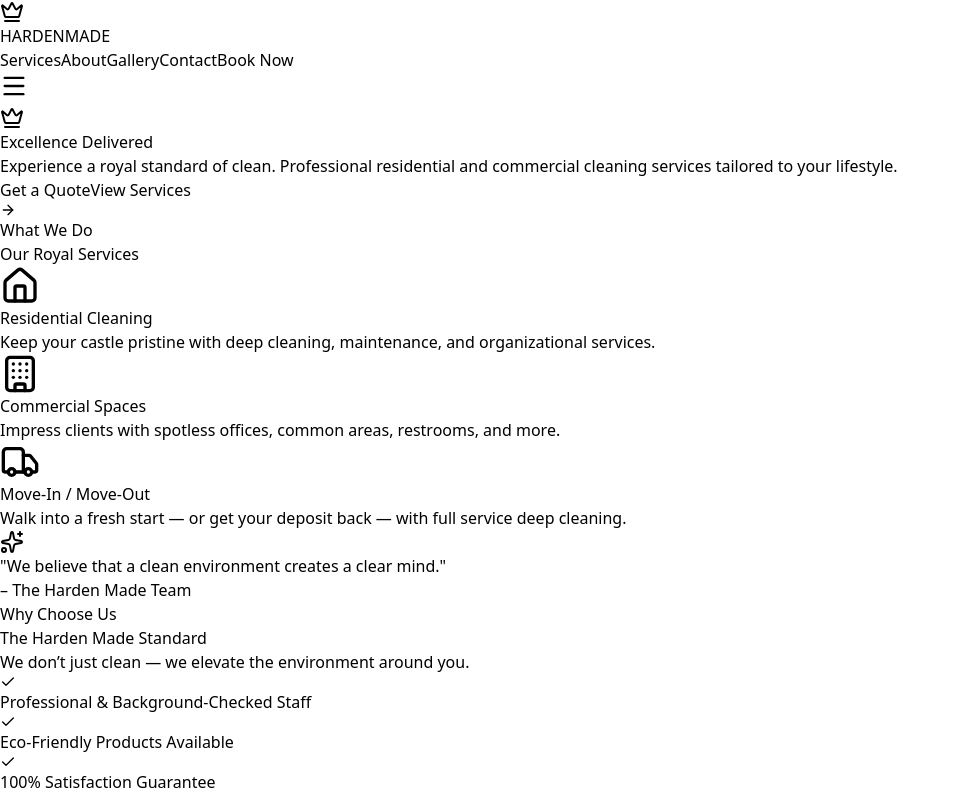
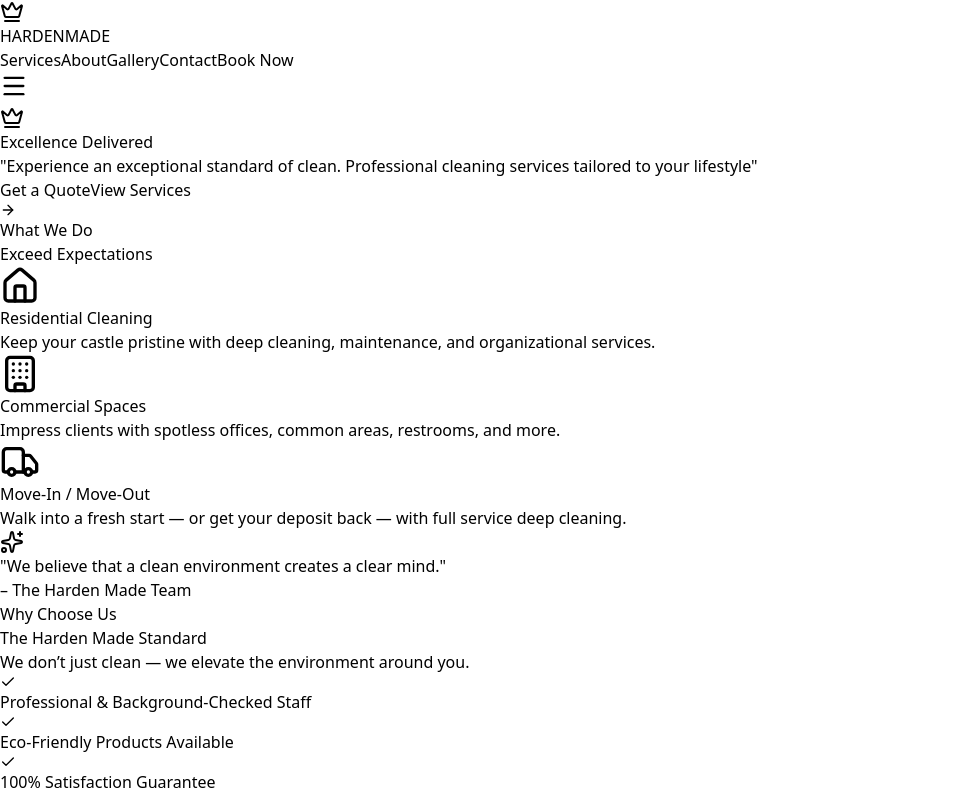
Before and after one commit to moguldesignsjordan/harden-made, a React (Vite) app: page / in a window 1280 px wide. Shown: the top 795 px of the page, without its empty margins (0-960 px from the left). Built offline with nearby package versions, Linux system fonts and the light colour scheme.

Commit message:
Initial commit

```diff
--- a/src/App.jsx
+++ b/src/App.jsx
@@ -235,8 +235,7 @@ export default function App() {
           </h1>
 
           <p className="text-gray-300 text-lg md:text-xl max-w-2xl mx-auto mb-10 font-light leading-relaxed">
-            Experience a royal standard of clean. Professional residential and
-            commercial cleaning services tailored to your lifestyle.
+         "Experience an exceptional standard of clean. Professional cleaning services tailored to your lifestyle"
           </p>
 
           <div className="flex flex-col md:flex-row gap-4 justify-center items-center">
@@ -272,7 +271,7 @@ export default function App() {
             <h2 className="text-[#e87ea1] uppercase tracking-widest text-sm font-bold mb-3">
               What We Do
             </h2>
-            <h3 className="text-4xl font-serif font-bold">Our Royal Services</h3>
+            <h3 className="text-4xl font-serif font-bold">Exceed Expectations</h3>
             <div className="w-24 h-1 bg-[#e87ea1] mx-auto mt-6"></div>
           </div>
 
```
